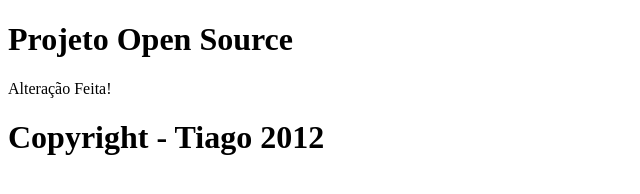
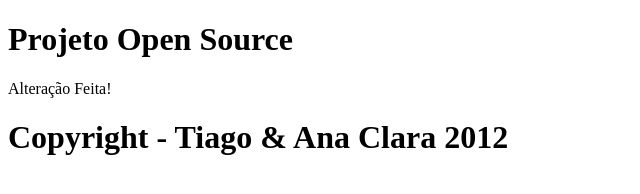
Before and after one commit to anaclaramlm/projeto-opensource, a plain HTML site: page index.html in a window 1280 px wide. Shown: the whole page, without its empty margins (0-640 px from the left). Drawn offline with Linux system fonts and the light colour scheme.

Commit message:
Ana Clara no copyright

```diff
--- a/index.html
+++ b/index.html
@@ -6,6 +6,6 @@
 	<body>
 		<h1>Projeto Open Source</h1>
 		<p>Alteração Feita!</p>
-		<h1>Copyright - Tiago 2012</h1>
+		<h1>Copyright - Tiago & Ana Clara 2012</h1>
 	</body>
 </html>
```
